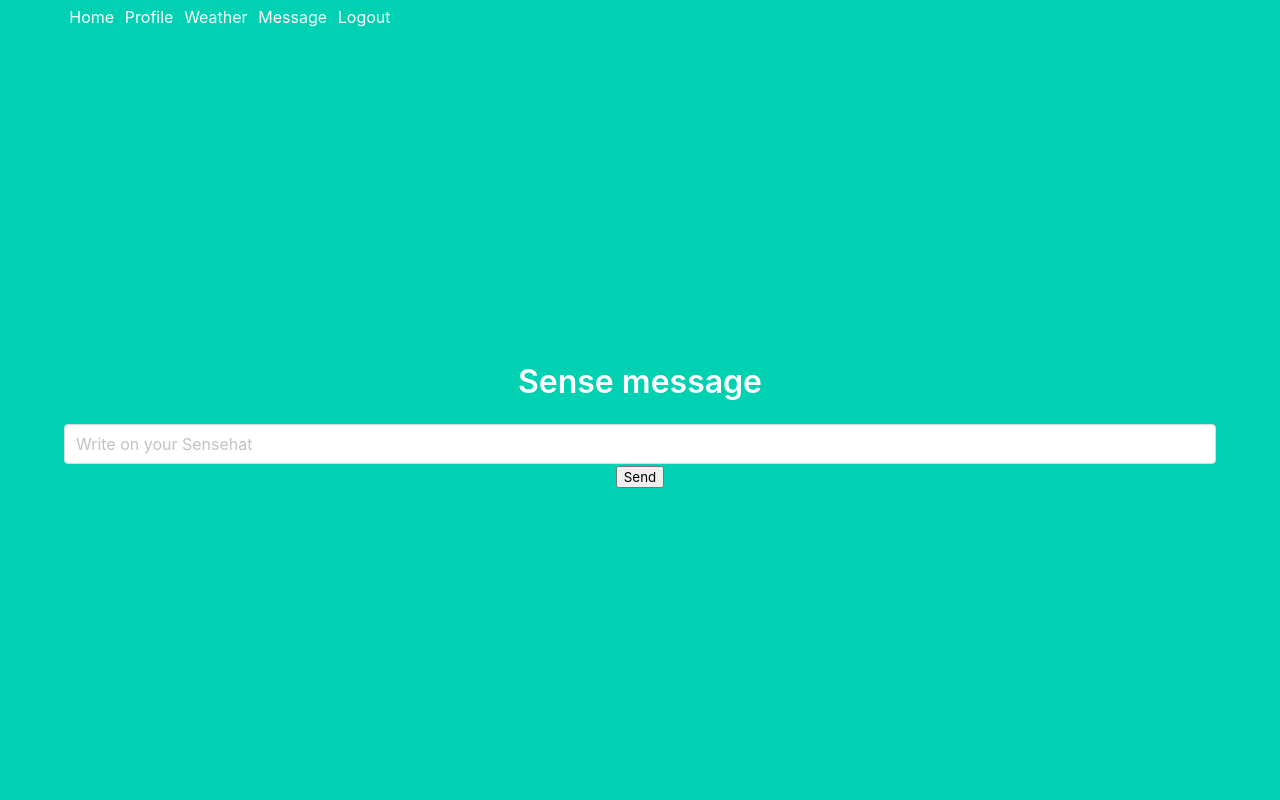
After one commit to AlterFTG/sensehatProyect, a Flask app: page /message in a window 1280 px wide. The commit adds this page. Run offline with Flask 2, Linux system fonts and the light colour scheme; a user stored in the database is signed in.

```diff
--- a/project/main.py
+++ b/project/main.py
@@ -1,5 +1,6 @@
 from flask import Flask, Blueprint, render_template, jsonify, request
 from flask_login import login_required, current_user
+from sense_hat import SenseHat
 
 from . import db
 
@@ -19,9 +20,10 @@ def profile():
         data = data.split(',')
         data = [w.replace('"',"").replace("[","").replace("]","") for w in data]
 
-        colorDict = {"maroon": (128,0,0), "crimson": (220,20,60), "red": (255,0,0), "darkorange": (255,140,0), "orange": (255,165,0), "yellow": (255,255,0), "olive": (128,128,0), "purple": (128,0,128),
-        "fuchsia": (255,0,255), "hotpink": (255,105,180), "pink": (255,192,203), "white": (255,255,255), "greenyellow": (173,255,47), "green": (0, 128, 0), "navy": (0,0,128), "blue": (0,0,255), "aqua": (0,255,255), "teal": (0,128,128),
-        "silver": (192,192,192)}
+        colorDict = {"maroon": (128,0,0), "crimson": (220,20,60), "red": (255,0,0), "darkorange": (255,140,0), "orange": (255,165,0),
+        "yellow": (255,255,0), "khaki": (240,230,140),"olive": (128,128,0), "purple": (128,0,128), "fuchsia": (255,0,255), "hotpink": (255,105,180), "pink": (255,192,203),
+        "white": (255,255,255), "greenyellow": (173,255,47), "green": (0, 128, 0), "navy": (0,0,128),
+        "blue": (0,0,255), "aqua": (0,255,255), "teal": (0,128,128), "blank": (192,192,192)}
 
         draw = []
         for x in range(len(data)):
@@ -37,3 +39,13 @@ def weather():
     humidity = round(sense.get_humidity(), 1)
     pressure = round(sense.get_pressure(), 1)
     return render_template('weather.html', celcius=celcius, fahrenheit=fahrenheit, humidity=humidity, pressure=pressure)
+
+@main.route('/message')
+@login_required
+def message():
+    text = request.form.get("text")
+    if text:
+        sense = SenseHat()
+        sense.clear()
+        sense.show_message(text)
+    return render_template('message.html')
--- a/project/static/script.js
+++ b/project/static/script.js
@@ -1,7 +1,12 @@
 let penColour = 'black';
 
 function setPixelColour(pixel){
-  pixel.style.backgroundColor = penColour;
+
+  if(pixel.style.backgroundColor == penColour){
+    pixel.style.backgroundColor = "";
+  }else{
+    pixel.style.backgroundColor = penColour;
+  }
   document.getElementById(pixel.id).setAttribute("value",penColour);
 }
 
--- a/project/templates/base.html
+++ b/project/templates/base.html
@@ -30,7 +30,7 @@
                             <a href="{{ url_for('main.weather') }}" class="navbar-i">
                                 Weather
                             </a>
-                            <a href="{{ url_for('main.profile') }}" class="navbar-i">
+                            <a href="{{ url_for('main.message') }}" class="navbar-i">
                                 Message
                             </a>
                             {% endif %}
--- /dev/null
+++ b/project/templates/message.html
@@ -0,0 +1,16 @@
+{% extends "base.html" %}
+
+{% block content %}
+
+<h1 class="title">Sense message</h1>
+
+<form method="post" action="#">
+  <div class="field is-grouped">
+    <p class="control is-expanded">
+      <input class="input" type="text" id="text" name="text" placeholder="Write on your Sensehat">
+      <button type="submit">Send</button>
+    </p>
+  </div>
+  </form>
+
+{% endblock %}
```
Also changed, not shown: project/templates/profile.html (+4 -4 lines).
